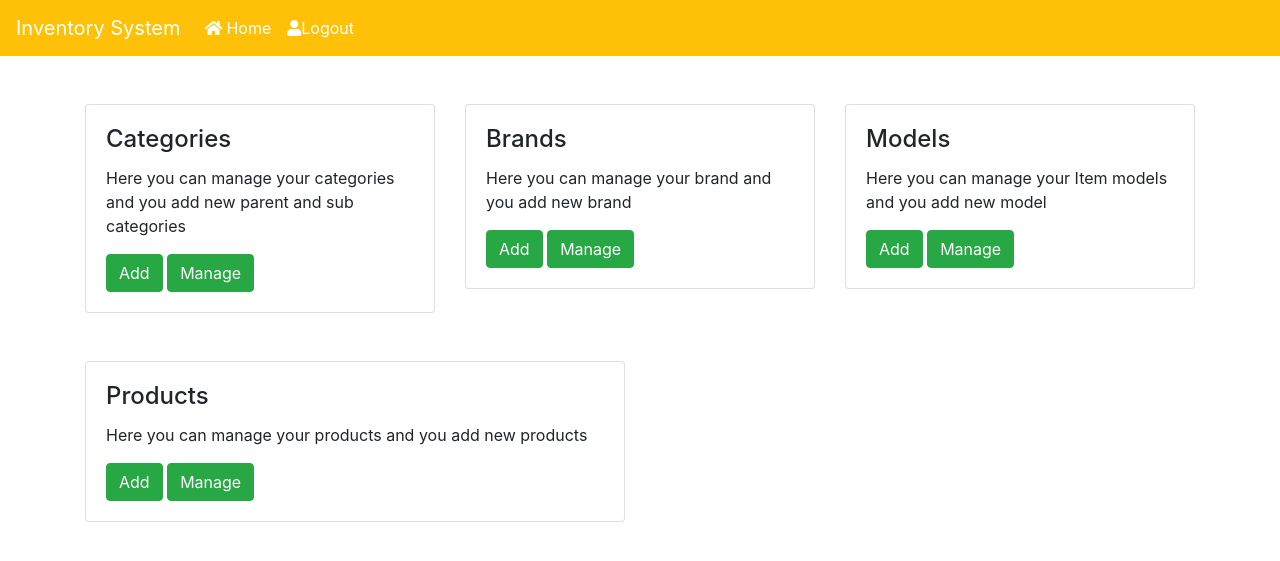
After one commit to arif853/inventory, a PHP site: page /inventory/item_master.php in a window 1280 px wide. The commit adds this page. Shown: the top 561 px of the page. Run offline with PHP 8.4, Linux system fonts and the light colour scheme.

Commit message:
Update 30-09-21

```diff
--- /dev/null
+++ b/item_master.php
@@ -0,0 +1,72 @@
+<!DOCTYPE html>
+<html lang="en">
+<head>
+    <meta charset="UTF-8">
+    <meta http-equiv="X-UA-Compatible" content="IE=edge">
+    <meta name="viewport" content="width=device-width, initial-scale=1.0">
+    <title>Item Master</title>
+
+    <script src="js/jquery.min.js"></script>
+	<script src="js/popper.min.js" ></script>
+    <script src="js/bootstrap.min.js"></script>
+    <script type="text/javascript" src="js/main.js"></script>
+
+	<link rel="stylesheet" href="css/all.min.css" >
+	<link rel="stylesheet" href="css/bootstrap.min.css" >
+ 	<link rel="stylesheet" href="css/style.css">
+
+</head>
+<body>
+    <?php include_once("./templates/header.php"); ?>
+	<br/><br/>
+
+    <div class="container">
+        <div class="row">
+            <div class="col-md-4">
+				<div class="card">
+					<div class="card-body">
+						<h4 class="card-title">Categories</h4>
+						<p class="card-text">Here you can manage your categories and you add new parent and sub categories</p>
+						<a href="./templates/category.php" class="btn btn-success">Add</a>
+						<a href="manage_categories.php" class="btn btn-success">Manage</a>
+					</div>
+				</div>
+			</div>
+			<div class="col-md-4">
+				<div class="card">
+						<div class="card-body">
+						<h4 class="card-title">Brands</h4>
+						<p class="card-text">Here you can manage your brand and you add new brand</p>
+						<a href="./templates/brand.php" class="btn btn-success">Add</a>
+						<a href="manage_brand.php" class="btn btn-success">Manage</a>
+					</div>
+				</div>
+			</div>
+            <div class="col-lg-4">
+                <div class="card">
+						<div class="card-body">
+						<h4 class="card-title">Models</h4>
+						<p class="card-text">Here you can manage your Item models and you add new model</p>
+						<a href="#" class="btn btn-success">Add</a>
+						<a href="#" class="btn btn-success">Manage</a>
+					</div>
+				</div>
+            </div>
+
+        </div>
+        <br><br>
+        <div class="row">
+            <div class="col-md-6">
+				<div class="card">
+						<div class="card-body">
+						<h4 class="card-title">Products</h4>
+						<p class="card-text">Here you can manage your products and you add new products</p>
+						<a href="./templates/products.php" class="btn btn-success">Add</a>
+						<a href="manage_product.php" class="btn btn-success">Manage</a>
+					</div>
+				</div>
+			</div>
+        </div>
+    </div>
+</body>
+</html>
--- a/templates/category.php
+++ b/templates/category.php
@@ -74,7 +74,7 @@
                 <input type="text"  name="category_code" value="<?php echo rand(1000, 9999); ?>" readonly>
               </div>
               <div class="fill_box">
-                <label>Category Name</label>
+                <label>Date</label>
                 <input type="text" name="category_date" value="<?php echo date("Y-m-d"); ?>" readonly>
               </div>
               <div class="fill_box">
```
Also changed, not shown: dashboard.php (+7 -26 lines), templates/brand.php (+15 -13 lines).
